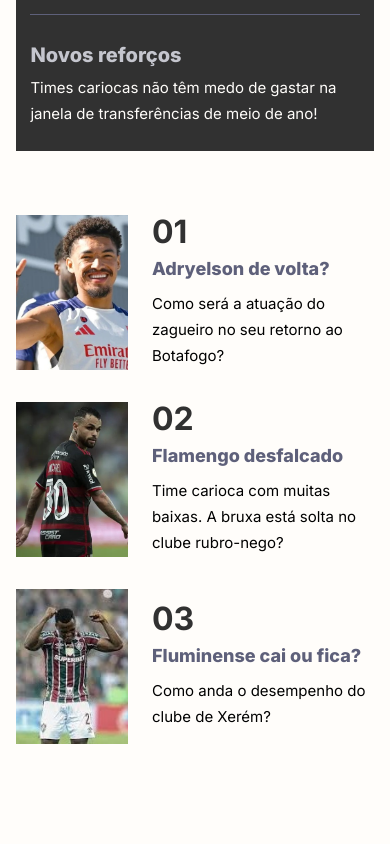
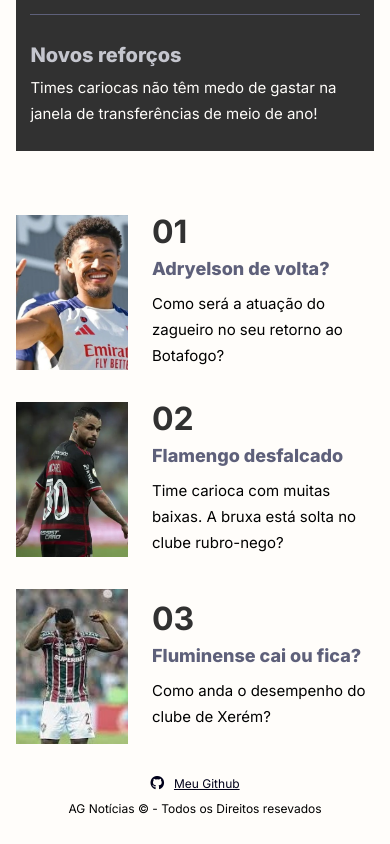
Before and after one commit to arthurgranito/arthur-news-site, a plain HTML site: page index.html in a window 390 px wide. Shown: the part 1169-2013 px from the top of the page. Before the commit the page ends 1973 px from the top, so only its background shows below. Drawn offline with Linux system fonts and the light colour scheme.

Commit message:
adição do github e do footer no mobile

```diff
--- a/index.html
+++ b/index.html
@@ -11,6 +11,7 @@
     <link
         href="https://fonts.googleapis.com/css2?family=Inter:ital,opsz,wght@0,14..32,100..900;1,14..32,100..900&display=swap"
         rel="stylesheet">
+    <link rel="stylesheet" href="https://cdnjs.cloudflare.com/ajax/libs/font-awesome/6.6.0/css/all.min.css">
 </head>
 
 <body id="body">
@@ -110,6 +111,14 @@
             </div>
         </section>
     </main>
+
+    <footer>
+        <a href="https://github.com/arthurgranito">
+            <i class="fa-brands fa-github"></i>
+            <p>Meu Github</p>
+        </a>
+        <p>AG Notícias &copy; - Todos os Direitos resevados</p>
+    </footer>
     <script src="script.js"></script>
 </body>
 
--- a/style.css
+++ b/style.css
@@ -195,6 +195,31 @@ header button{
     columns: var(--silver);
 }
 
+footer{
+    display: flex;
+    flex-direction: column;
+    align-items: center;
+    justify-content: center;
+}
+
+footer a{
+    display: flex;
+    align-items: center;
+    gap: 10px;
+    color: #00001a;
+    text-decoration: none;
+    margin-bottom: 10px;
+    font-size: 14px;
+}
+
+footer a p{
+    text-decoration: underline;
+}
+
+footer p{
+    font-size: 12px;
+}
+
 @media (min-width: 1110px){
     header>button{
         display: none;
```
